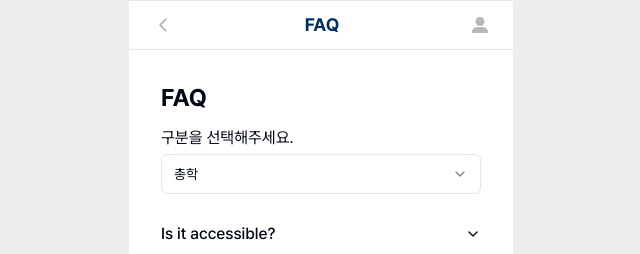
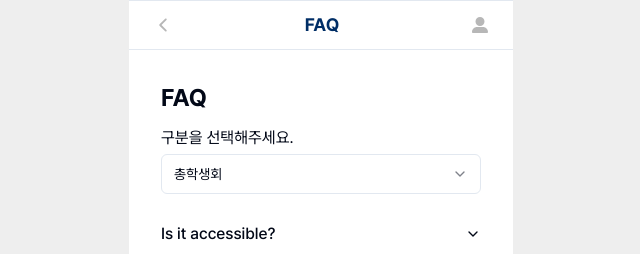
Before and after one commit to developthreefeet/big-brother-FE, a Next.js app: page /faq in a window 1280 px wide. Shown: the top 254 px of the page, without its empty margins (319-959 px from the left). Built offline with nearby package versions, Linux system fonts and the light colour scheme.

Commit message:
style: 총학 -> 총학생회로 워딩 변경

```diff
--- a/src/widgets/OrganizationSelectComponent.tsx
+++ b/src/widgets/OrganizationSelectComponent.tsx
@@ -2,7 +2,7 @@ import React from 'react';
 import SelectComponent from './SelectComponent';
 
 const OrganizationTitleSelectComponent = () => {
-  const organizationItems = ['총학', '단과대', '학과'];
+  const organizationItems = ['총학생회', '단과대', '학과'];
   return (
     <div className="flex flex-col space-y-1">
       <p>구분을 선택해주세요.</p>
```
